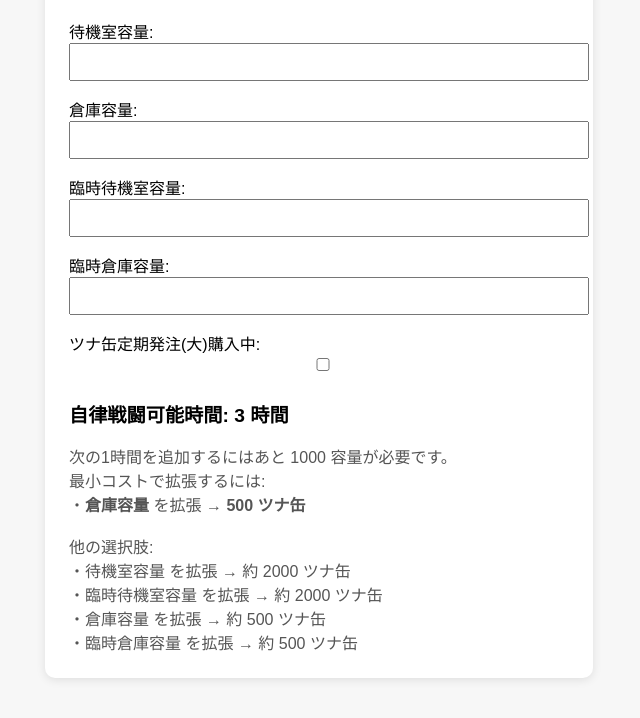
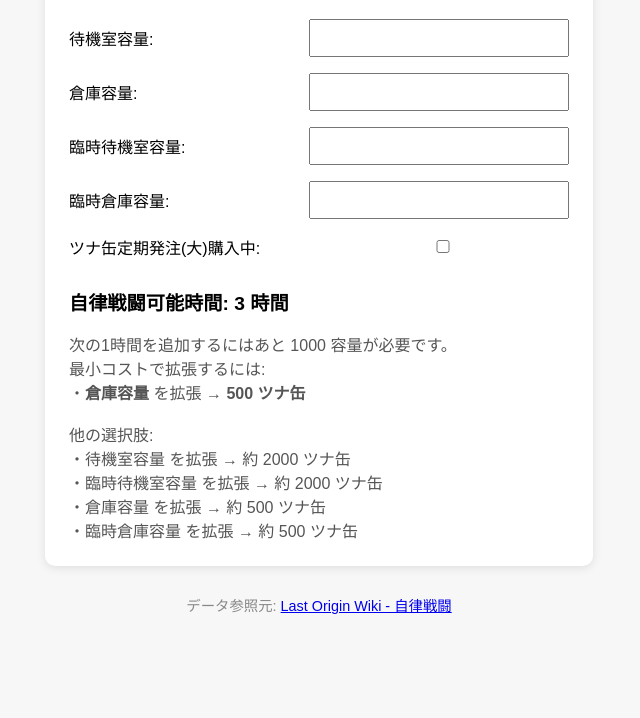
Before and after one commit to atoki0117/lastorigin-autobattle-calc, a plain HTML site: page index.html in a window 1280 px wide. Shown: the part 180-898 px from the top of the page, without its empty margins (321-961 px from the left). After the commit the page ends 835 px from the top, so only its background shows below. Drawn offline with Linux system fonts and the light colour scheme.

Commit message:
Update index.html

```diff
--- a/index.html
+++ b/index.html
@@ -18,10 +18,16 @@
       border-radius: 10px;
       box-shadow: 0 2px 10px rgba(0,0,0,0.1);
     }
-    label, input {
-      display: block;
+    label {
+      display: flex;
+      align-items: center;
       margin-bottom: 1em;
-      width: 100%;
+    }
+    label span {
+      flex: 1;
+    }
+    input[type="number"], input[type="checkbox"] {
+      flex: 1;
     }
     input[type="number"] {
       padding: 0.5em;
@@ -42,35 +48,45 @@
       color: red;
       font-weight: bold;
     }
+    footer {
+      margin-top: 2em;
+      font-size: 0.9em;
+      color: #888;
+      text-align: center;
+    }
   </style>
 </head>
 <body>
   <div class="container">
     <h1>ラストオリジン 自律戦闘時間計算ツール</h1>
     <label>
-      待機室容量:
+      <span>待機室容量:</span>
       <input type="number" id="waitingRoom" min="0" oninput="handleInput(this)">
     </label>
     <label>
-      倉庫容量:
+      <span>倉庫容量:</span>
       <input type="number" id="storage" min="0" oninput="handleInput(this)">
     </label>
     <label>
-      臨時待機室容量:
+      <span>臨時待機室容量:</span>
       <input type="number" id="tempWaitingRoom" min="0" oninput="handleInput(this)">
     </label>
     <label>
-      臨時倉庫容量:
+      <span>臨時倉庫容量:</span>
       <input type="number" id="tempStorage" min="0" oninput="handleInput(this)">
     </label>
     <label>
-      ツナ缶定期発注(大)購入中:
+      <span>ツナ缶定期発注(大)購入中:</span>
       <input type="checkbox" id="hasSubscription" onchange="handleInput(this)">
     </label>
     <div id="result"></div>
     <div id="warning"></div>
     <div id="nextHourHint"></div>
   </div>
+
+  <footer>
+    データ参照元: <a href="https://seesaawiki.jp/lastorigin/d/%BC%AB%CE%A7%C0%EF%C6%AE" target="_blank">Last Origin Wiki - 自律戦闘</a>
+  </footer>
 
   <script>
     const fields = ["waitingRoom", "tempWaitingRoom", "storage", "tempStorage", "hasSubscription"];
@@ -137,10 +153,12 @@
       const cheapest = costList.reduce((min, curr) => curr.cost < min.cost ? curr : min, costList[0]);
 
       const warningDiv = document.getElementById('warning');
-      if (total > maxHours || total === maxHours && (totalCapacity % 1000 !== 0 || subscriptionBonus === 0 && extraHours >= 9)) {
-        const trueTotal = baseHours + extraHours + subscriptionBonus;
-        const overHours = trueTotal - maxHours;
-        const overCapacity = totalCapacity - ((maxHours - baseHours - subscriptionBonus) * 1000);
+      const overCapacityLimit = (maxHours - baseHours - subscriptionBonus) * 1000;
+      const isOver = total > maxHours || (total === maxHours && (totalCapacity > overCapacityLimit));
+
+      if (isOver) {
+        const overHours = total - maxHours;
+        const overCapacity = totalCapacity - overCapacityLimit;
         warningDiv.innerHTML = `⚠ 自律戦闘時間は最大 ${maxHours} 時間です（<strong>${overHours} 時間</strong>・<strong>${overCapacity} 容量</strong>分オーバーしています）。`;
         total = maxHours;
       } else {
```
